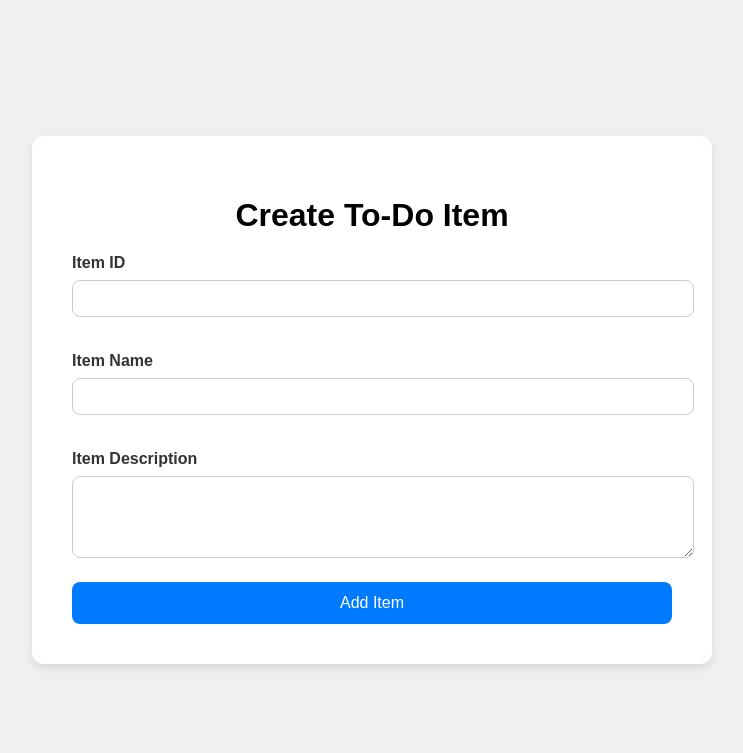
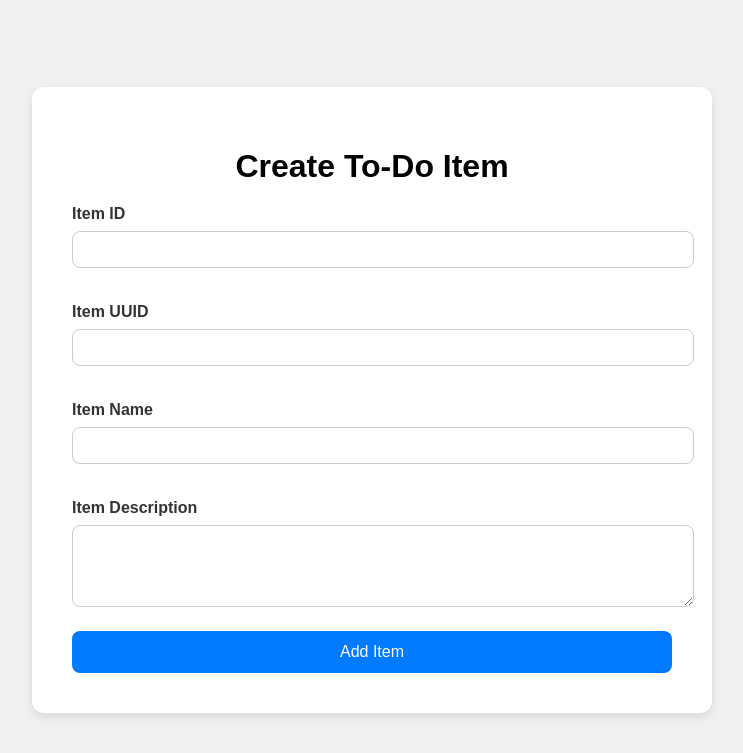
Before and after one commit to ntaralekar1234/flask-mongo, a Flask app: page /to-do in a window 1280 px wide. Shown: the top 753 px of the page, without its empty margins (268-1011 px from the left). Run offline with Flask 3, Linux system fonts and the light colour scheme.

Commit message:
Added Item UUID

```diff
--- a/templates/to-do.html
+++ b/templates/to-do.html
@@ -12,6 +12,8 @@
       <form method="POST" action="/to-do/add">
         <label for="item_id">Item ID</label>
         <input type="text" id="item_id" name="item_id" required />
+        <label for="item_uid">Item UUID</label>
+        <input type="text" id="item_uid" name="item_uid" required />
         <label for="item_name">Item Name</label>
         <input type="text" id="item_name" name="item_name" required />
 
```
